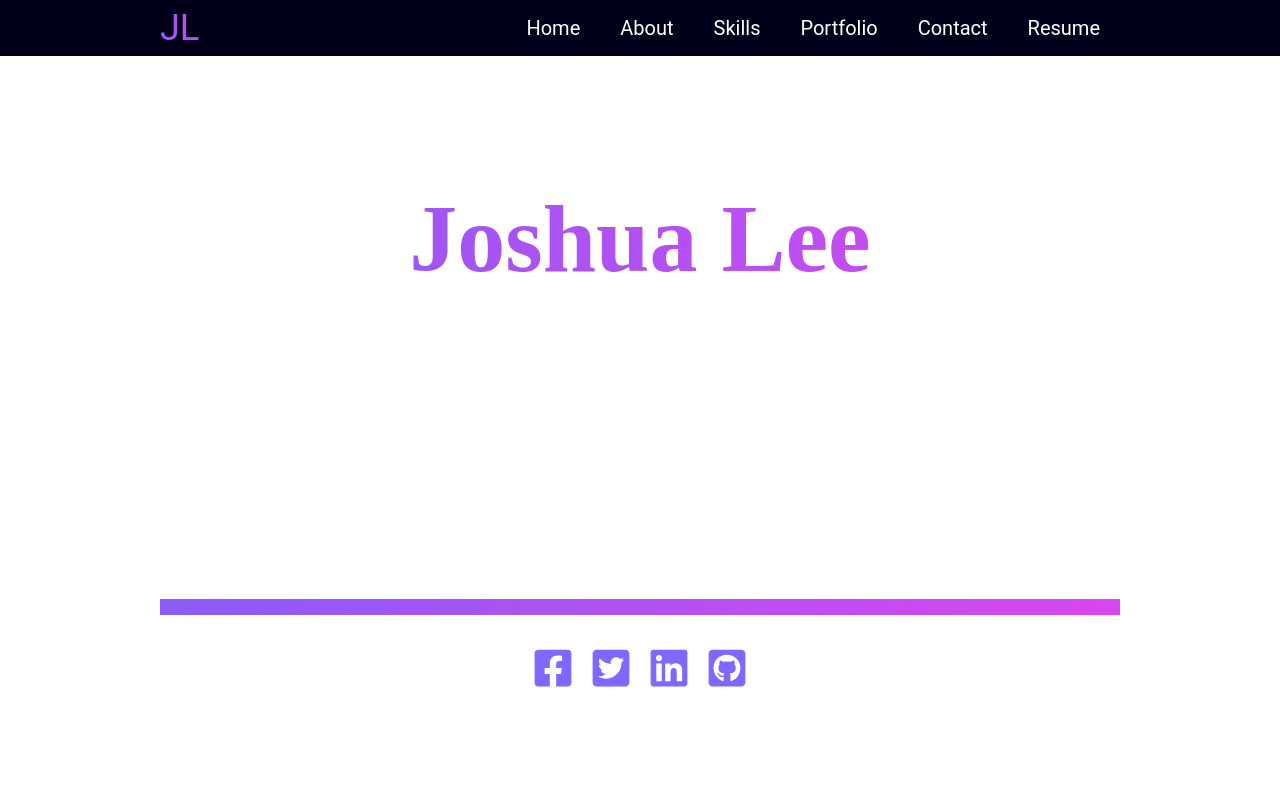
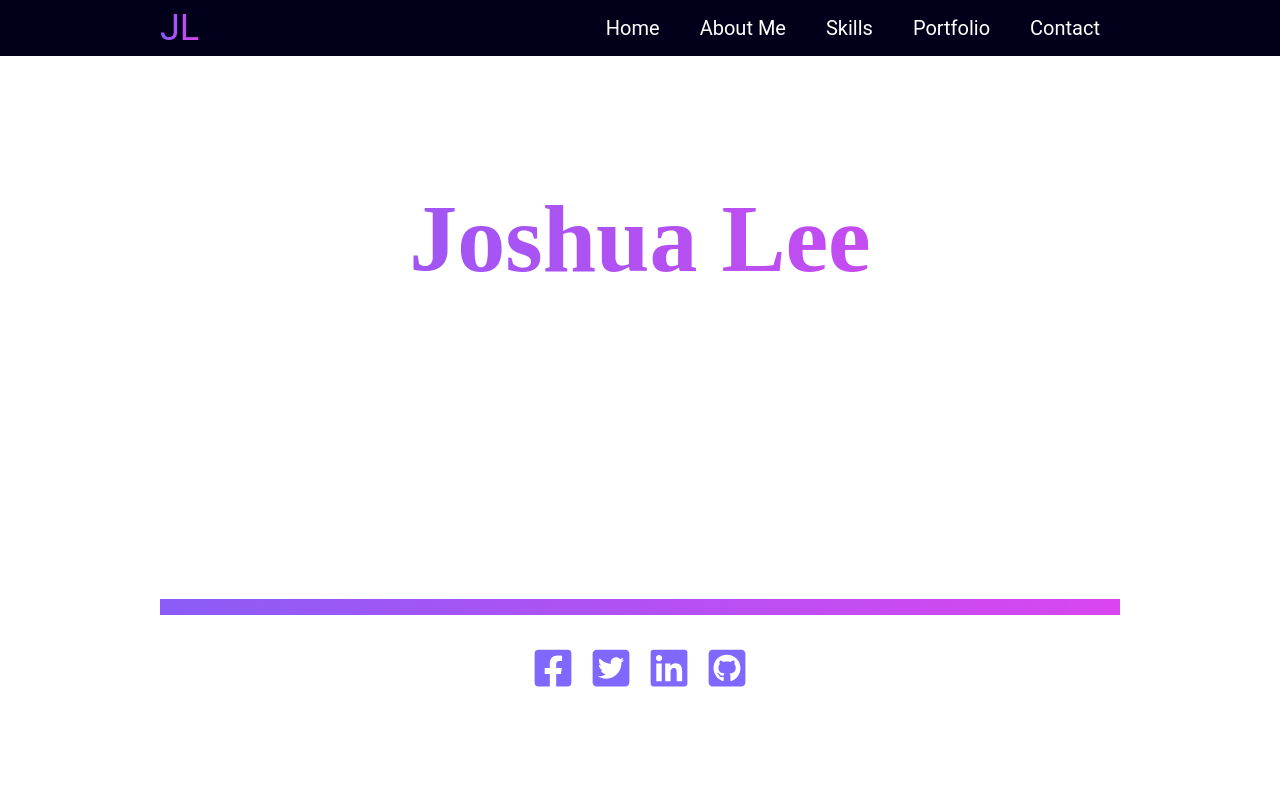
Before and after one commit to lee44/website-portfolio, a Next.js app: page / in a window 1280 px wide. Shown: the top 800 px of the page. Built offline with nearby package versions, Linux system fonts and the light colour scheme.

Commit message:
Used composition for menu and navigation

```diff
--- a/components/nav/Navigation.js
+++ b/components/nav/Navigation.js
@@ -2,7 +2,7 @@ import React, { useState } from 'react'
 import Menu from './menu'
 import MenuItem from './menuItem'
 
-const Nav = ({ menu, toggleMenu, scrollToHome, scrollToAbout, scrollToSkills, scrollToPortfolio, scrollToContact }) => {
+const Nav = ({ Menu, menuItems, toggleMenu, scrollToHome }) => {
   return (
     <>
       <nav className='md:container h-14 top-0 px-8 flex justify-between items-center text-white'>
@@ -10,27 +10,16 @@ const Nav = ({ menu, toggleMenu, scrollToHome, scrollToAbout, scrollToSkills, sc
           JL
         </h2>
         <ol className='hidden md:flex h-full'>
-          <MenuItem title={'Home'} scrollTo={scrollToHome} />
-          <MenuItem title={'About'} scrollTo={scrollToAbout} />
-          <MenuItem title={'Skills'} scrollTo={scrollToSkills} />
-          <MenuItem title={'Portfolio'} scrollTo={scrollToPortfolio} />
-          <MenuItem title={'Contact'} scrollTo={scrollToContact} />
-          <MenuItem title={'Resume'} scrollTo={scrollToHome} />
+          {Object.values(menuItems).map((value, index) => {
+            return value
+          })}
         </ol>
         <div className='md:hidden space-y-2 cursor-pointer' onClick={toggleMenu}>
           <span className='block w-4 h-1 bg-gradient-to-r from-violet-500 to-fuchsia-500'></span>
           <span className='block w-8 h-1 bg-gradient-to-r from-violet-500 to-fuchsia-500'></span>
           <span className='block w-4 h-1 ml-auto bg-gradient-to-r from-violet-500 to-fuchsia-500'></span>
         </div>
-        <Menu
-          menu={menu}
-          toggleMenu={toggleMenu}
-          scrollToHome={scrollToHome}
-          scrollToAbout={scrollToAbout}
-          scrollToSkills={scrollToSkills}
-          scrollToPortfolio={scrollToPortfolio}
-          scrollToContact={scrollToContact}
-        />
+        {Menu}
       </nav>
     </>
   )
--- a/pages/index.js
+++ b/pages/index.js
@@ -7,6 +7,8 @@ import Portfolio from '../components/portfolio/portfolio'
 import Title from '../components/title/title'
 import Contact from '../components/contact/contact'
 import AboutMe from '../components/aboutme/aboutme'
+import MenuItem from '../components/nav/menuItem'
+import Menu from '../components/nav/menu'
 
 export default function Home() {
   const [menu, setMenu] = useState(false)
@@ -27,6 +29,26 @@ export default function Home() {
     setMenu(!menu)
   }
 
+  const menuItems = {
+    Home: <MenuItem title={'Home'} scrollTo={scrollToHome} />,
+    AboutMe: <MenuItem title={'About Me'} scrollTo={scrollToAbout} />,
+    Skills: <MenuItem title={'Skills'} scrollTo={scrollToSkills} />,
+    Portfolio: <MenuItem title={'Portfolio'} scrollTo={scrollToPortfolio} />,
+    Contact: <MenuItem title={'Contact'} scrollTo={scrollToContact} />,
+  }
+
+  const menuComponent = (
+    <Menu
+      menu={menu}
+      toggleMenu={toggleMenu}
+      scrollToHome={scrollToHome}
+      scrollToAbout={scrollToAbout}
+      scrollToSkills={scrollToSkills}
+      scrollToPortfolio={scrollToPortfolio}
+      scrollToContact={scrollToContact}
+    />
+  )
+
   return (
     <>
       <Head>
@@ -36,15 +58,7 @@ export default function Home() {
       </Head>
 
       <header className='fixed w-full top-0 z-[99] bg-primary-bg'>
-        <Nav
-          menu={menu}
-          toggleMenu={toggleMenu}
-          scrollToHome={scrollToHome}
-          scrollToAbout={scrollToAbout}
-          scrollToSkills={scrollToSkills}
-          scrollToPortfolio={scrollToPortfolio}
-          scrollToContact={scrollToContact}
-        />
+        <Nav Menu={menuComponent} menuItems={menuItems} toggleMenu={toggleMenu} scrollToHome={scrollToHome} />
       </header>
       <main className='md:container px-8'>
         <section className='scroll-mt-20 flex flex-col justify-center' ref={homeRef}>
```
